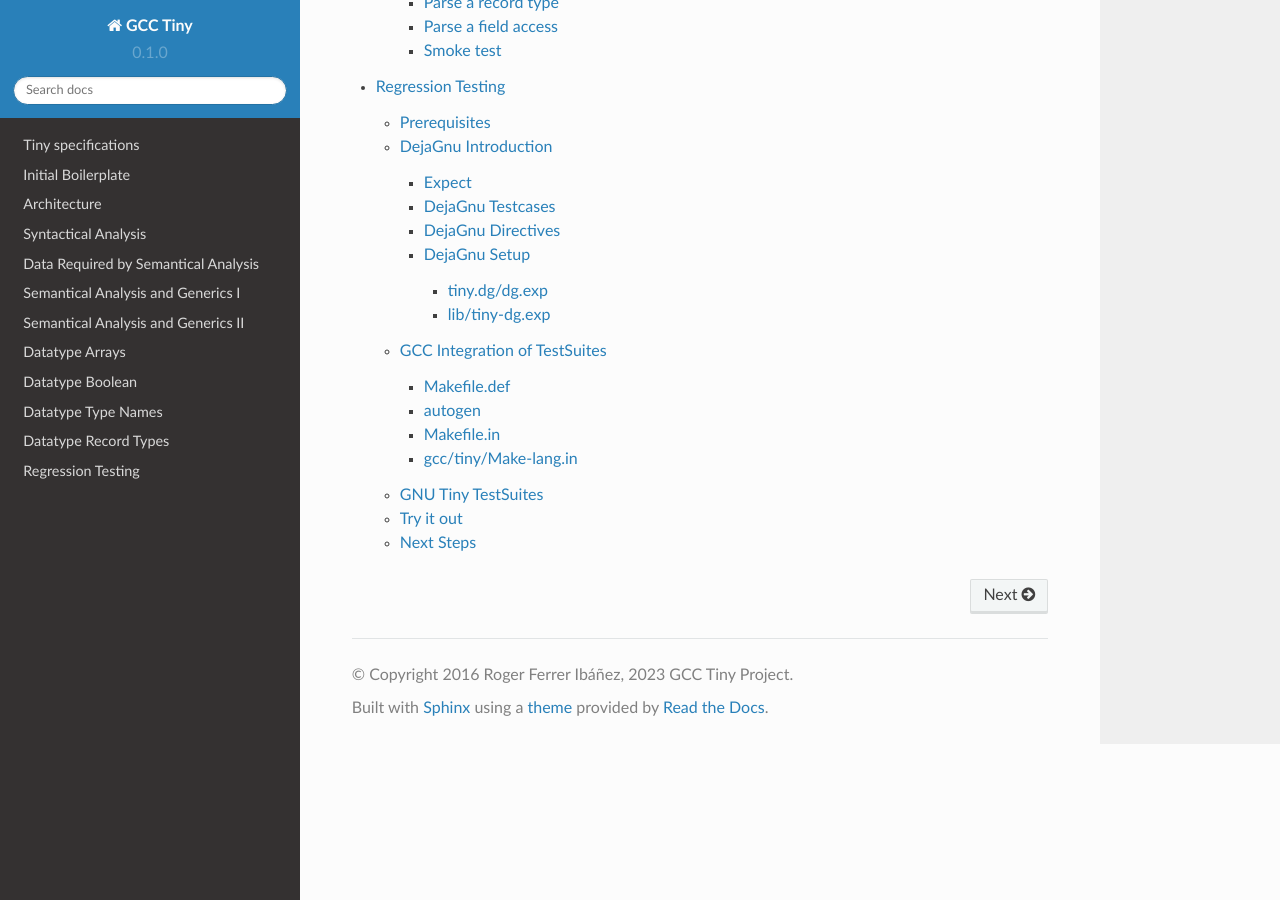
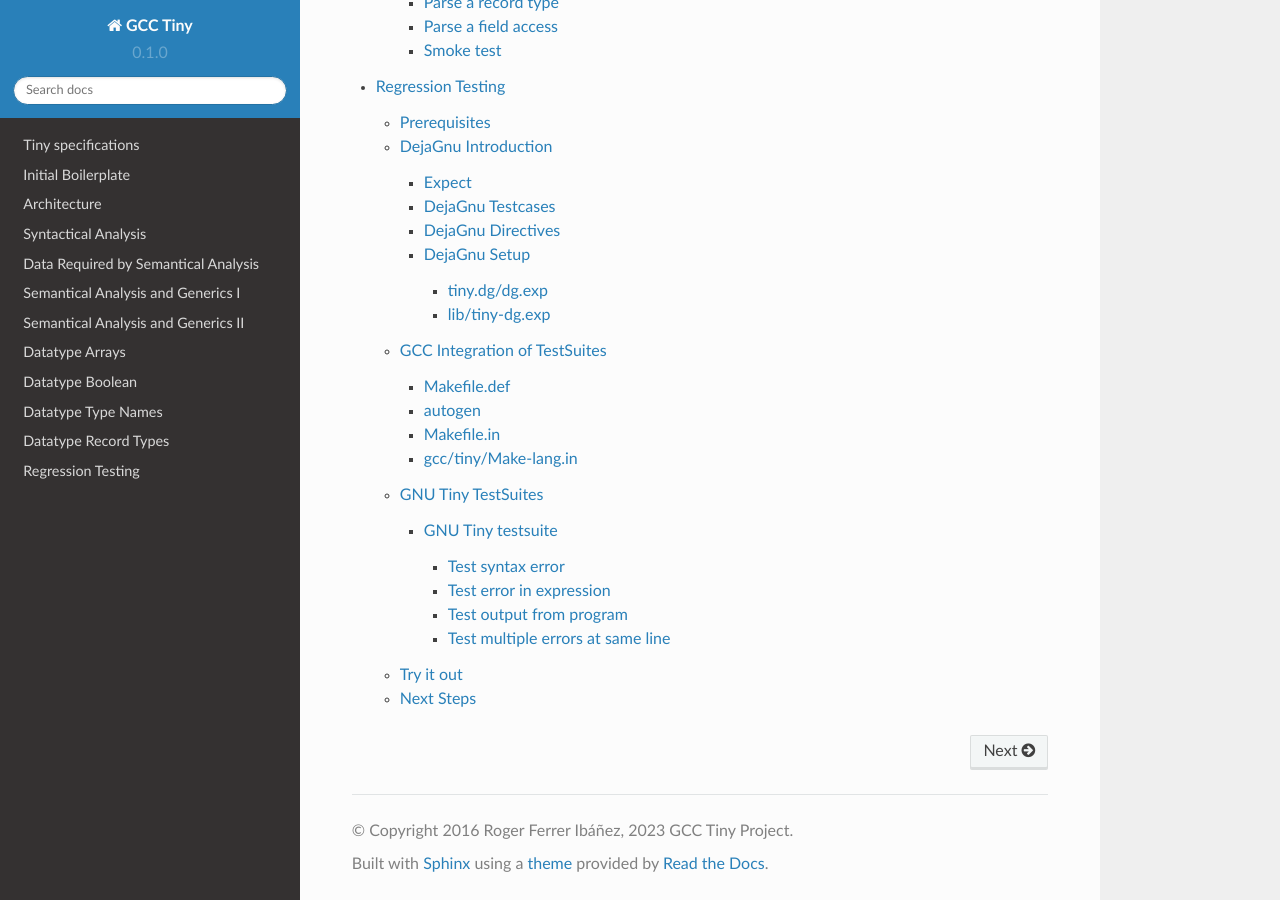
Before and after one commit to GCC-Tiny/gcc-tiny-docs-rtd, a Sphinx documentation site: the page built from docs/source/index.rst, in a window 1280 px wide and 900 px high, scrolled down 3261 px. Built offline with Sphinx 7.4.7 and the Read the Docs theme 2.0.0, drawn with Linux system fonts in a browser that asks for light colours; some of the changed lines change nothing that is shown.

Commit message:
part12: added examples, minor cleanups

```diff
--- a/docs/source/part12.rst
+++ b/docs/source/part12.rst
@@ -147,9 +147,6 @@
 	Indicate the expected output of the program is <regexp>.
 	There may be multiple occurrences of this, they are concatenated.
 
-
-
-.. graphviz  :  : part12_expect.dot
 
 DejaGnu Setup
 -------------
@@ -468,7 +465,7 @@
 
 .. code-block:: shell-session
 
-    make[1]: Leaving directory '/home/chatai/github/gcc-build'
+    make[1]: Leaving directory 'gcc-build'
 
 Now would be a good time to try the new target for the Tiny test suite.
 
@@ -487,9 +484,9 @@
     FLEX="flex"; export FLEX; LEX="flex"; ...
     ...
     (cd gcc && make ... check-tiny);
-    make[1]: Entering directory '/home/chatai/github/gcc-build/gcc'
+    make[1]: Entering directory 'gcc-build/gcc'
     make[1]: *** No rule to make target 'check-tiny'.  Stop.
-    make[1]: Leaving directory '/home/chatai/github/gcc-build/gcc'
+    make[1]: Leaving directory 'gcc-build/gcc'
     make: *** [Makefile:19673: check-gcc-tiny] Error 2
 
 
@@ -540,11 +537,11 @@
     s=`cd ../gcc; ${PWDCMD-pwd}`; export s; \
     FLEX="flex"; export FLEX; ...
     (cd gcc && make ... check-tiny);
-    make[1]: Entering directory '/home/chatai/github/gcc-build/gcc'
+    make[1]: Entering directory 'gcc-build/gcc'
     Making a new config file...
-    echo "set tmpdir /home/chatai/github/gcc-build/gcc/testsuite" >> ./site.tmp
+    echo "set tmpdir gcc-build/gcc/testsuite" >> ./site.tmp
     rm -rf testsuite/tiny-parallel
-    make[2]: Entering directory '/home/chatai/github/gcc-build/gcc'
+    make[2]: Entering directory 'gcc-build/gcc'
     (rootme=`${PWDCMD-pwd}`; export rootme; \
     srcdir=`cd ../../gcc/gcc; ${PWDCMD-pwd}` ; export srcdir ; \
     if [ -n "" ] \
@@ -579,12 +576,12 @@
     Running target unix
     Using /usr/share/dejagnu/baseboards/unix.exp as board description file for target.
     Using /usr/share/dejagnu/config/unix.exp as generic interface file for target.
-    Using /home/chatai/github/gcc/gcc/testsuite/config/default.exp as tool-and-target-specific interface file.
+    Using gcc/gcc/testsuite/config/default.exp as tool-and-target-specific interface file.
 
                     === tiny Summary ===
 
-    make[2]: Leaving directory '/home/chatai/github/gcc-build/gcc'
-    make[1]: Leaving directory '/home/chatai/github/gcc-build/gcc'
+    make[2]: Leaving directory 'gcc-build/gcc'
+    make[1]: Leaving directory 'gcc-build/gcc'
 
 
 The line === tiny Summary === indicates the runtest command invoked the
@@ -606,7 +603,8 @@
 Testcases falls into different categories:
 
 - Lexical testing
-    Does the language scanner follow all the rules of the input characters, and will proper error messages get emitted if there are illegal constructs.
+    Does the language scanner follow all the rules of the input characters,
+    and will proper error messages get emitted if there are illegal constructs.
 
 - Syntactical testing
     Does the language parser follow all the rules of the syntax and will the
@@ -621,10 +619,118 @@
     are unsupported assignments or calculations, For example: a=10*true is not
     a valid expression and assignment.
 
+
+GNU Tiny testsuite
+------------------
+
+To showcase just a few of the capabilities of DejaGnu study the following
+examples.
+
+Test syntax error
+~~~~~~~~~~~~~~~~~
+
+This example shows a case of dg-error directive.
+
+
+.. code-block::
+
+    var i : bool;
+    i := ; # { dg-error "unexpected ‘;’" }
+
+
+Test error in expression
+~~~~~~~~~~~~~~~~~~~~~~~~
+
+This example shows another case of dg-error directive.
+Also shows the dg-do directive. Note the option compile is the default.
+
+.. code-block::
+
+    # { dg-do compile }
+    var i : bool;
+    i := -1; # { dg-error "cannot assign value of type ‘int’ to a variable of type ‘boolean’" }
+
+
+Test output from program
+~~~~~~~~~~~~~~~~~~~~~~~~
+
+This example shows a case of dg-do and dg-output directives.
+The dg-do run will compile, link and execute the generated program.
+
+.. code-block::
+
+    # { dg-do run }
+    # sqrt.tiny
+    var s : float;
+    s := 2.0;
+
+    var i : int;
+
+    var x : float;
+    x := 1.0;
+    for i := 1 to 100 do
+    x := 0.5 * (x + s / x);
+    end
+
+    write x; # { dg-output "1.414214" }
+
+
+Test multiple errors at same line
+~~~~~~~~~~~~~~~~~~~~~~~~~~~~~~~~~
+
+This example shows case of using multiple dg-error directives for cases where
+multiple messages are emitted from the compiler. This example also provides a
+litte glimpse into the full potential of DejaGnu.
+
+.. code-block::
+
+    # { dg-do compile }
+    # { dg-error "unended string literal" "unended string literal" { target *-*-* } 4 }
+    # { dg-error "expecting ‘;’ but ‘end of file’ found" "expecting ‘;’" { target *-*-* } 4 }
+    write "... oops no closing of string on the very last line
+
+The syntax for the dg-error directive is provided for reference only. We might
+be explaining this in more details in a subsequent blog.
+
+dg-error regexp comment [{ target/xfail selector } [{.|0|linenum}]]
+indicate an error message <regexp> is expected on this line. The test fails if it doesn't occur.
+linenum=0 for general tool messages, eg: -V arg missing.
+"." means the current line.
+
+"{ target selector }" is a list of expressions that determine whether the
+test succeeds or fails for a particular target, or in some cases whether the
+option applies for a particular target.  If the case of 'dg-do' it specifies
+whether the testcase is even attempted on the specified target.
+
+The target selector is always optional.  The format is one of:
+
+{ xfail *-*-* ... } - the test is expected to fail for the given targets
+
+{ target *-*-* ... } - the option only applies to the given targets
+
+At least one target must be specified, use *-*-* for "all targets".
+At present it is not possible to specify both 'xfail' and 'target'.
+"native" may be used in place of "*-*-*".
+
+All this is good to know, but for now this will wrap up the Regressions
+Testing blog.
+
 Try it out
 ==========
 
-make check-tiny
+.. code-block:: shell-session
+
+    $ cd gcc-build
+    $ make check-tiny
+
+Once completed you should see some like:
+
+.. code-block:: shell-session
+
+    === tiny Summary ===
+
+    # of expected passes            10
+    make[1]: Leaving directory 'gcc-build/gcc'
 
 
 Next Steps
```
